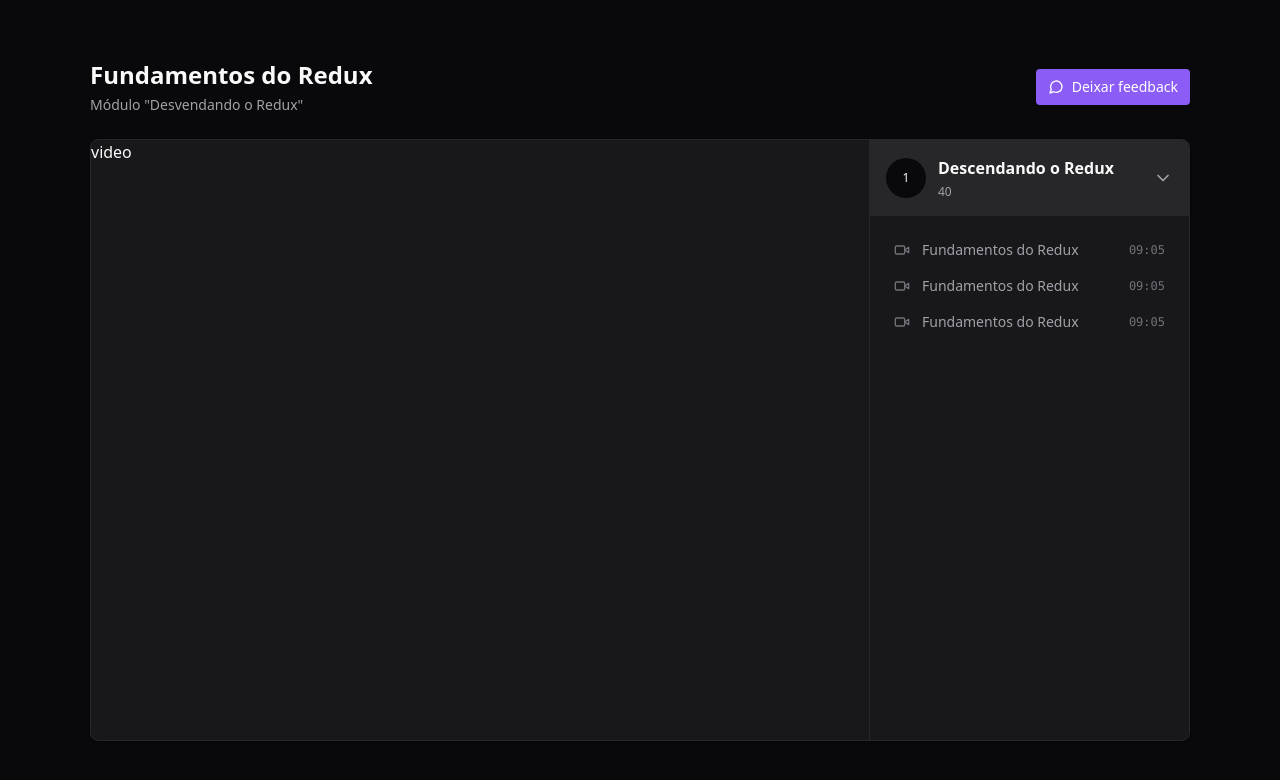
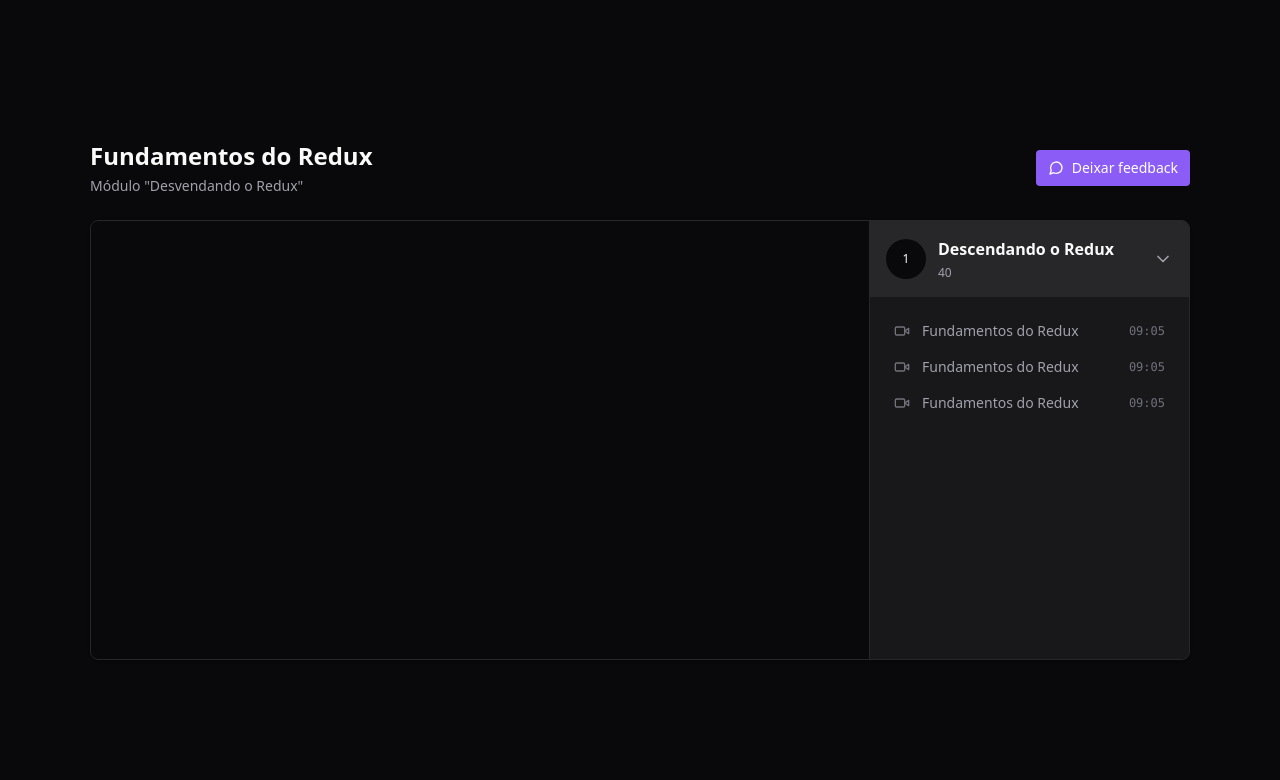
Before and after one commit to HenriqueMarcelo/react-redux-zustand, a React (Vite) app: page / in a window 1280 px wide. Shown: the top 780 px of the page. Built offline with nearby package versions, Linux system fonts and the light colour scheme.

Commit message:
style: create youtube player

```diff
--- a/package.json
+++ b/package.json
@@ -14,6 +14,7 @@
     "lucide-react": "^0.256.0",
     "react": "^18.2.0",
     "react-dom": "^18.2.0",
+    "react-player": "^2.12.0",
     "react-redux": "^8.1.1"
   },
   "devDependencies": {
--- a/src/pages/Player.tsx
+++ b/src/pages/Player.tsx
@@ -1,4 +1,5 @@
 import { ChevronDown, MessageCircle, Video } from 'lucide-react'
+import ReactPlayer from 'react-player'
 
 export function Player() {
   return (
@@ -20,8 +21,18 @@
         </div>
 
         <main className="relative flex overflow-hidden rounded-lg border border-zinc-800 bg-zinc-900 shadow">
-          <div className="flex-1">video</div>
-          <aside className="w-80 border-l border-zinc-800 bg-zinc-900 h-[600px]">
+          <div className="flex-1">
+            <div className="w-full bg-zinc-950 aspect-video">
+              <ReactPlayer
+                width="100%"
+                height="100%"
+                controls
+                url="https://www.youtube.com/watch?v=dQw4w9WgXcQ"
+              />
+            </div>
+          </div>
+
+          <aside className="w-80 border-l border-zinc-800 bg-zinc-900">
             <div>
               <button className="flex w-full items-center gap-3 bg-zinc-800 p-4">
                 <div className="flex h-10 w-10 rounded-full items-center justify-center bg-zinc-950 text-xs">
```
Also changed, not shown: 1 other file (tests, documents, lock files or other folders).
